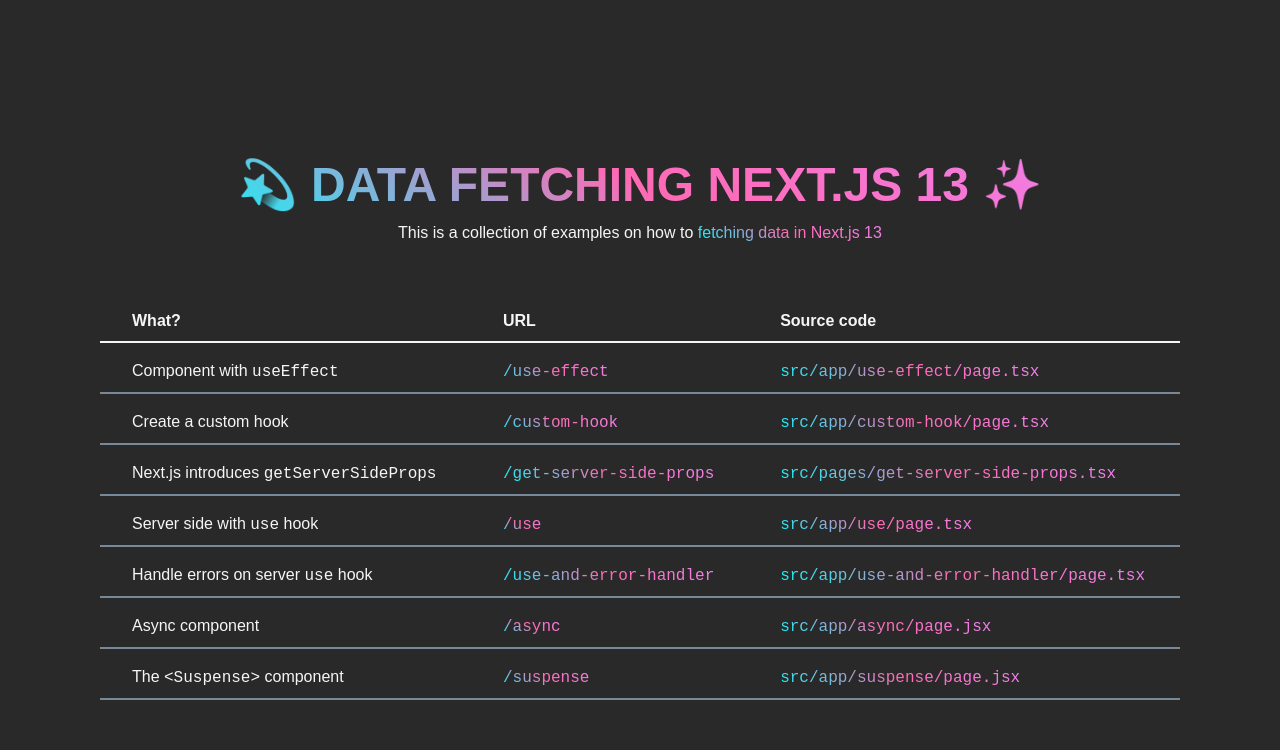
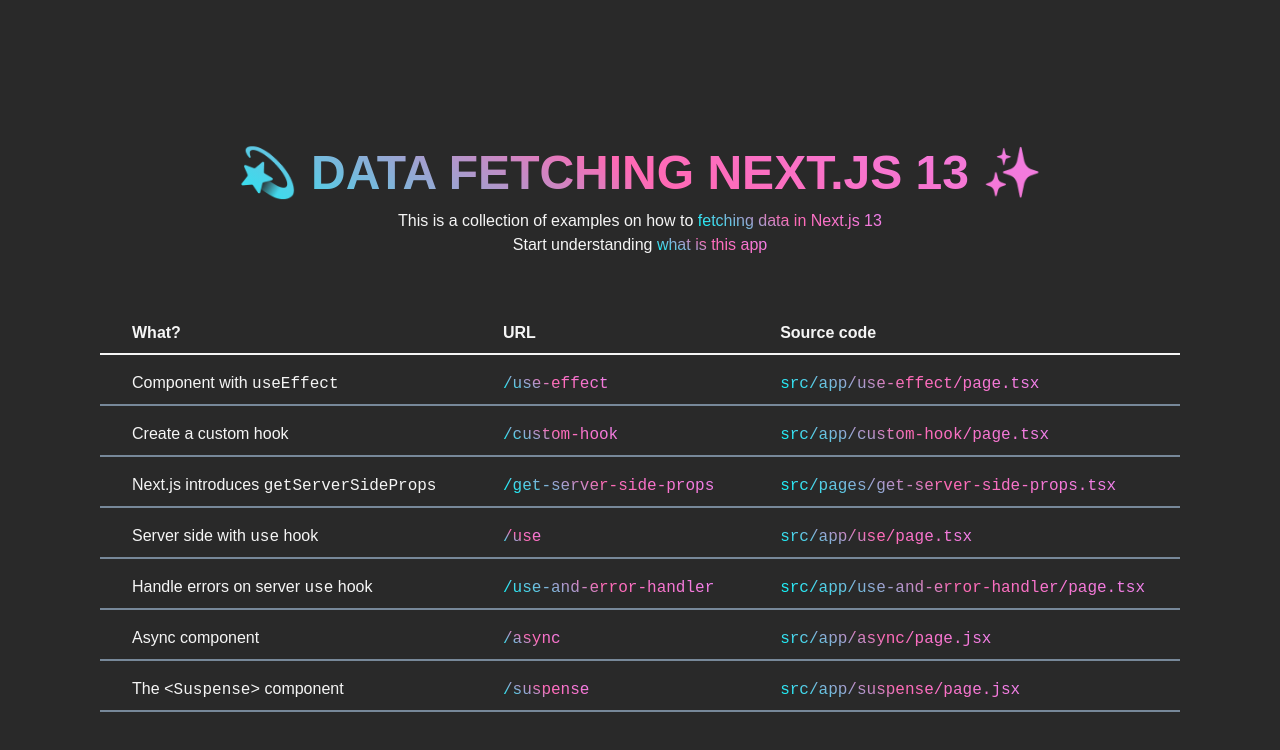
Before and after one commit to ortense/next-13-data-fetching, a Next.js app: page / in a window 1280 px wide. Shown: the top 750 px of the page. Built offline with nearby package versions, Linux system fonts and the light colour scheme.

Commit message:
add intro link to home

```diff
--- a/src/app/page.tsx
+++ b/src/app/page.tsx
@@ -2,7 +2,7 @@
 
 export default function Home() {
   return (
-    <>
+    <article>
       <header>
         <h1 className="text-uppercase">💫 Data fetching Next.js 13 ✨</h1>
         <p className="text-center">
@@ -10,6 +10,9 @@
           <a href="https://nextjs.org/blog/next-13#data-fetching">
             fetching data in Next.js 13
           </a>
+        </p>
+        <p className="text-center">
+          Start understanding <Link href="/intro">what is this app</Link>
         </p>
       </header>
       <table>
@@ -113,6 +116,6 @@
           </tr>
         </tbody>
       </table>
-    </>
+    </article>
   );
 }
```
